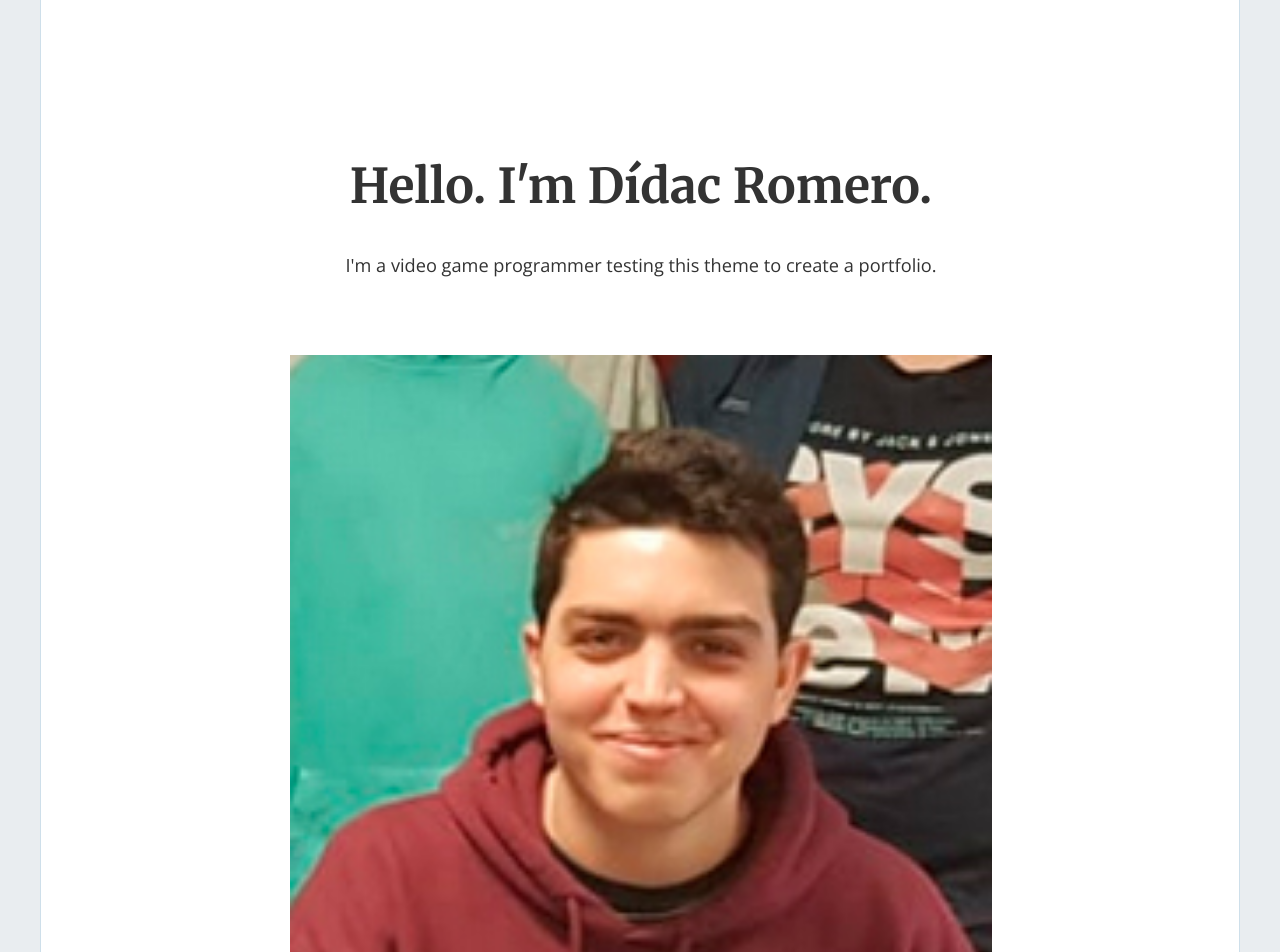
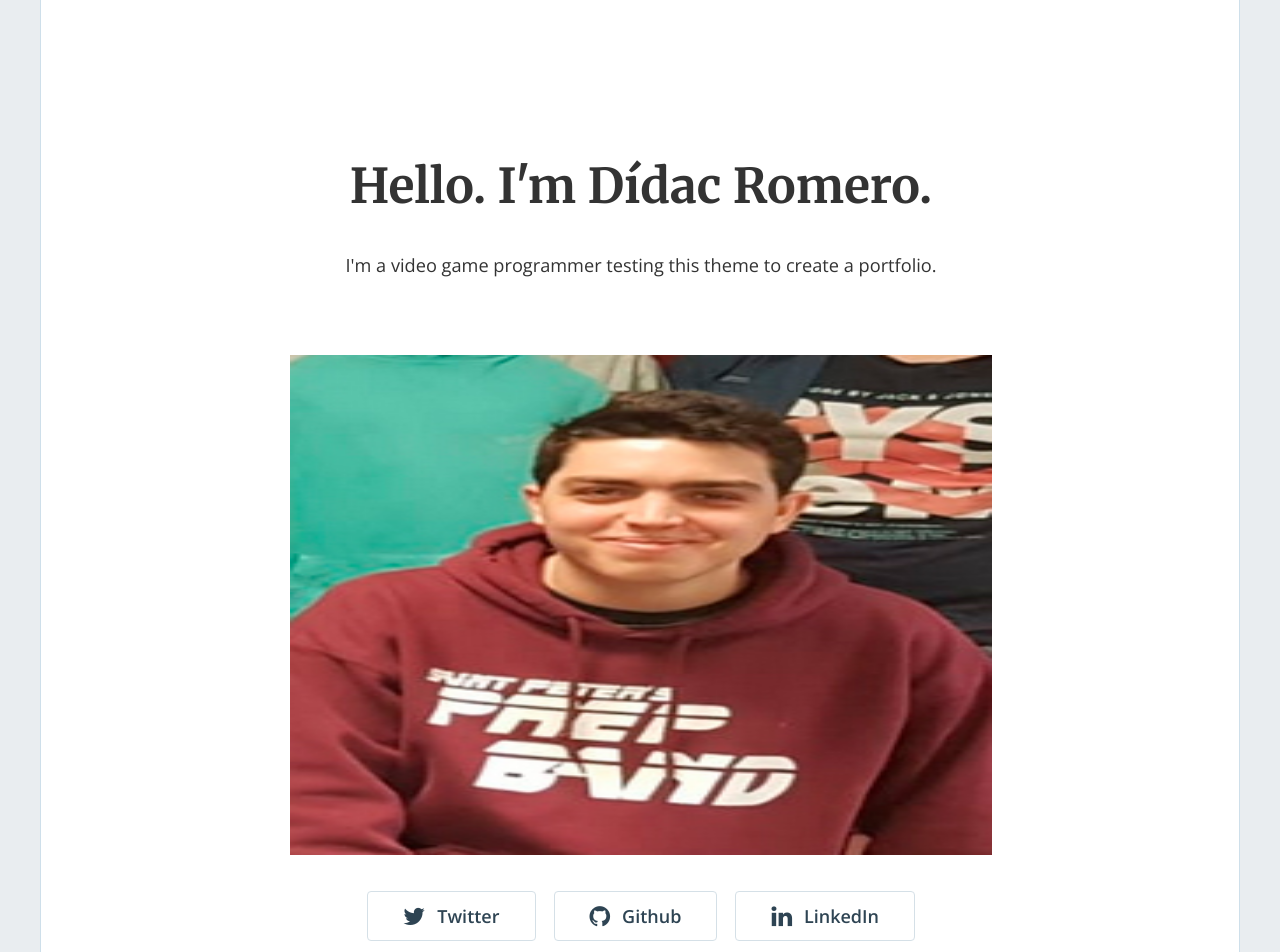
Before and after one commit to DidacRomero/didacromero.github.io, a Jekyll site: the page built from index.html, in a window 1280 px wide. Shown: the top 952 px of the page. Built offline with Jekyll 4.4.1, drawn with Linux system fonts in a browser that asks for light colours; nearby versions of some CDN libraries; the list of posts is cut into pages by our own code.

Commit message:
limited size for the CV Picture

```diff
--- a/_includes/home-hero.html
+++ b/_includes/home-hero.html
@@ -25,7 +25,7 @@
           </p>
           {% endif %}
 
-          <img   src= "img/CV_Test_Photo.jpg" alt="Dídac's CV Photo">
+          <img   src= "img/CV_Test_Photo.jpg" alt="Dídac's CV Photo"  width="400" height="500">
 
           <div class="hero-buttons">
 
```
